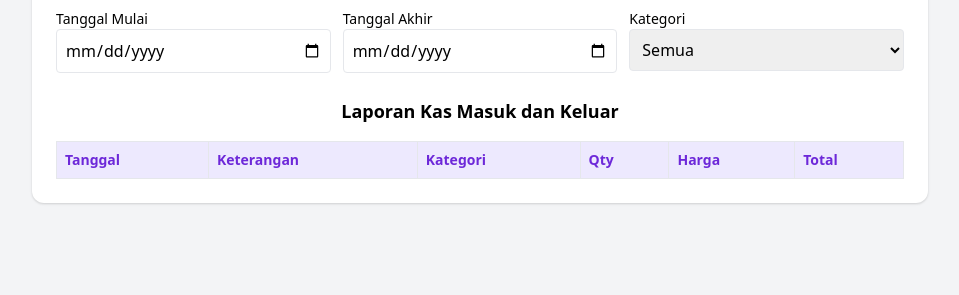
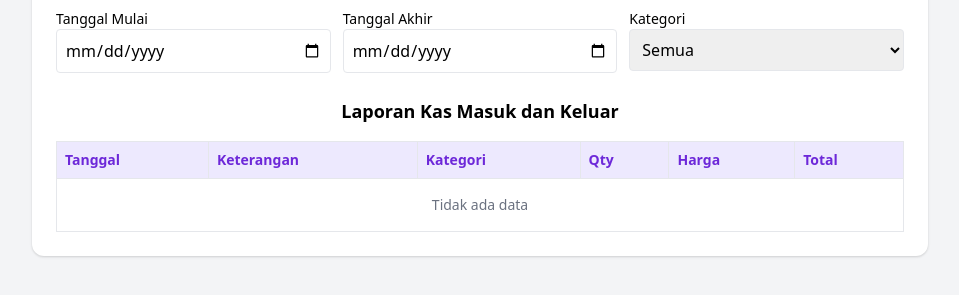
Before and after one commit to wahyuubuntu/bukukas, a plain HTML site: page laporan.html in a window 1280 px wide. Shown: the part 151-446 px from the top of the page, without its empty margins (160-1119 px from the left). Drawn offline with nearby package versions, Linux system fonts and the light colour scheme.

Commit message:
Update laporan.html

```diff
--- a/laporan.html
+++ b/laporan.html
@@ -113,5 +113,7 @@
     </div>
 
   </div>
+  <script src="laporan.js" defer></script>
+
 </body>
 </html>
```
